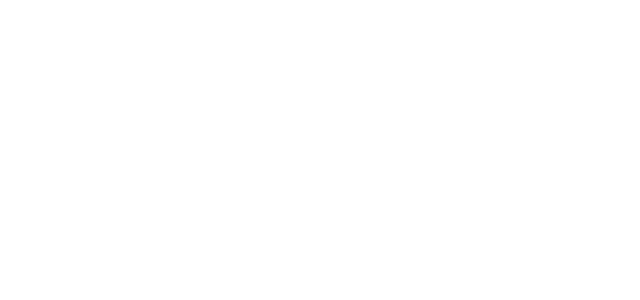
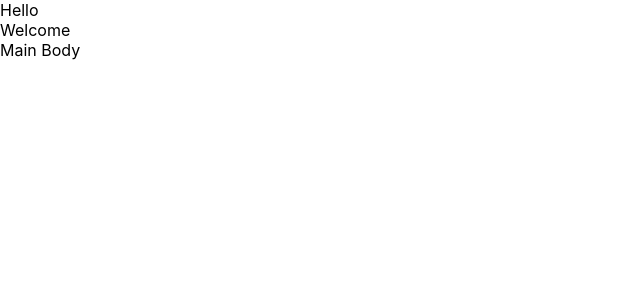
Before and after one commit to PlabanKr/Anime-Streaming-Webapp, a React (Create React App) app: page / in a window 1280 px wide. Shown: the top 300 px of the page, without its empty margins (0-640 px from the left). Built offline with nearby package versions, Linux system fonts and the light colour scheme.

Commit message:
Add basic components

```diff
--- a/src/App.js
+++ b/src/App.js
@@ -1,5 +1,17 @@
+import NavigationBar from "./components/NavigationBar";
+import SideMenu from "./components/SideMenu";
+import MainBody from "./components/MainBody";
+
 const App = () => {
-  return <div></div>;
+  return (
+    <>
+      <NavigationBar />
+      <section className="body">
+        <SideMenu />
+        <MainBody />
+      </section>
+    </>
+  );
 };
 
 export default App;
--- /dev/null
+++ b/src/components/MainBody.js
@@ -0,0 +1,5 @@
+const MainBody = () => {
+  return <div>Main Body</div>;
+};
+
+export default MainBody;
--- /dev/null
+++ b/src/components/NavigationBar.js
@@ -0,0 +1,5 @@
+const NavigationBar = () => {
+  return <section>Hello</section>;
+};
+
+export default NavigationBar;
--- /dev/null
+++ b/src/components/SideMenu.js
@@ -0,0 +1,5 @@
+const SideMenu = () => {
+  return <div>Welcome</div>;
+};
+
+export default SideMenu;
```
